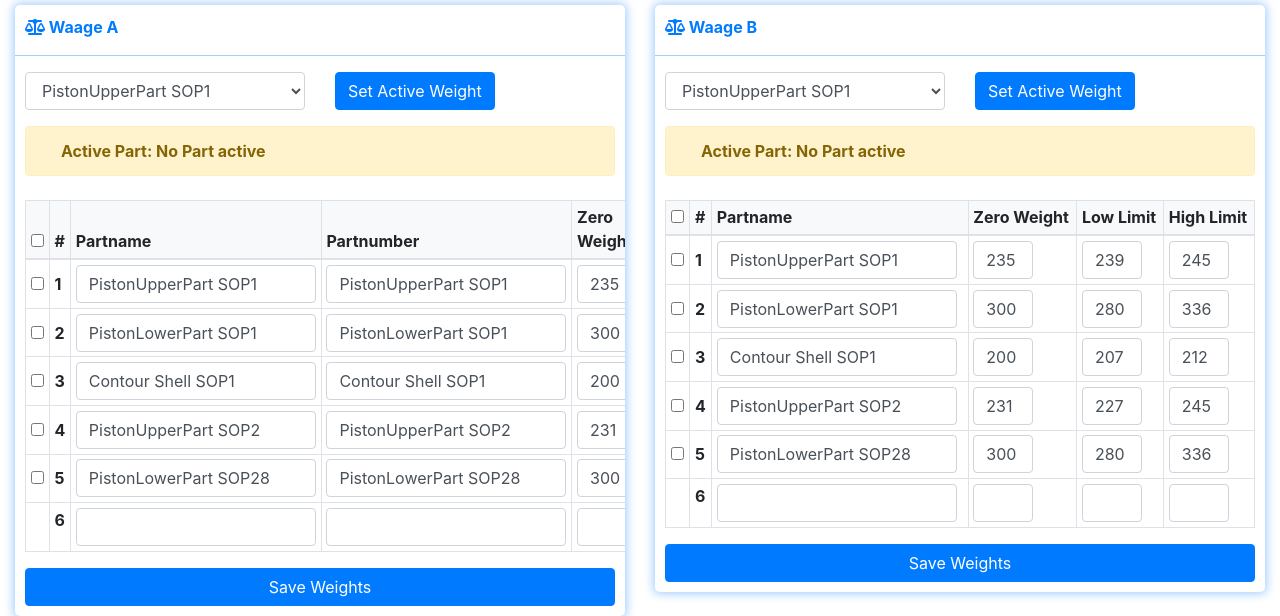
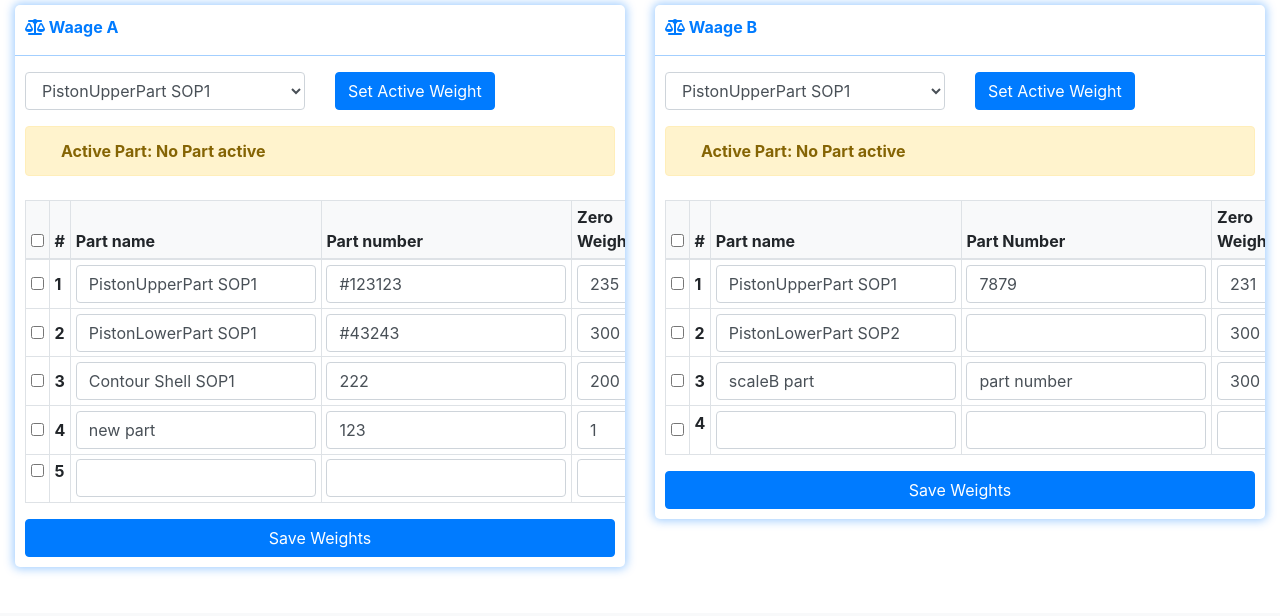
Before and after one commit to arborin/part_information_tracking_system, a Flask app: page / in a window 1280 px wide. Shown: the part 187-803 px from the top of the page. After the commit the page ends 760 px from the top, so only its background shows below. Run offline with Flask 2, Linux system fonts and the light colour scheme; some libraries are stand-ins or nearby versions.

Commit message:
[FIX] separate part adding

```diff
--- a/PartInformationTrackingSystem_v1/app.py
+++ b/PartInformationTrackingSystem_v1/app.py
@@ -214,8 +214,26 @@ def set_scale_b():
 
 @app.route('/settings/weights', methods=["GET", "POST"])
 def set_weights():
-    args = flask.request.json
-    app.weights = args
+    weights = flask.request.json['weight']
+    scale_id = flask.request.json['scale_id']
+
+    # DELETE ALL OLD VALUES FROM JSON
+    second_scale = []
+
+    for index in range(len( app.weights)):
+        if app.weights[index]['scale'] != scale_id:
+            second_scale.append(app.weights[index])
+
+    app.weights = second_scale
+
+    print("===========================")
+    print(app.weights)
+    print("===========================")
+    app.weights = app.weights + weights
+    print(app.weights)
+    print("===========================")
+
+    # app.weights = args
     app.write_settings('weights')
     return app.make_response("OK")
 
--- a/PartInformationTrackingSystem_v1/settings/weights.json
+++ b/PartInformationTrackingSystem_v1/settings/weights.json
@@ -1 +1 @@
-[{"hl": "245", "ll": "239", "part_name": "PistonUpperPart SOP1", "weight": "235"}, {"hl": "336", "ll": "280", "part_name": "PistonLowerPart SOP1", "weight": "300"}, {"hl": "212", "ll": "207", "part_name": "Contour Shell SOP1", "weight": "200"}, {"hl": "245", "ll": "227", "part_name": "PistonUpperPart SOP2", "weight": "231"}, {"hl": "336", "ll": "280", "part_name": "PistonLowerPart SOP28", "weight": "300"}]
+[{"hl": "245", "ll": "239", "part_name": "PistonUpperPart SOP1", "part_number": "#123123", "scale": "ScaleA", "weight": "235"}, {"hl": "336", "ll": "280", "part_name": "PistonLowerPart SOP1", "part_number": "#43243", "scale": "ScaleA", "weight": "300"}, {"hl": "212", "ll": "207", "part_name": "Contour Shell SOP1", "part_number": "222", "scale": "ScaleA", "weight": "200"}, {"hl": "3", "ll": "2", "part_name": "new part", "part_number": "123", "scale": "ScaleA", "weight": "1"}, {"hl": "245", "ll": "227", "part_name": "PistonUpperPart SOP1", "part_number": "7879", "scale": "ScaleB", "weight": "231"}, {"hl": "336", "ll": "280", "part_name": "PistonLowerPart SOP2", "part_number": "", "scale": "ScaleB", "weight": "300"}, {"hl": "123", "ll": "12", "part_name": "scaleB part", "part_number": "part number", "scale": "ScaleB", "weight": "300"}]
--- a/PartInformationTrackingSystem_v1/static/js/default.js
+++ b/PartInformationTrackingSystem_v1/static/js/default.js
@@ -53,27 +53,40 @@ $('.setActiveWeight').click(function(){
 })
 
 
+$(document).ready(function () {
     $(".saveWeights").click(function(){
         var data = []
         scale_id = this.id
 
+
+
         rows = $('.WeightRow'+scale_id);
+        // console.log(scale_id);
+        console.log(rows);
 
         rows.each(function(){
             inputs = $(this).find('input');
             // inputs = this.children;
-        if(inputs[0].value != ''){
+            if (inputs[1].value != ''){
                 data.push({
-                "part_name":inputs[0].value,
-                "weight":inputs[1].value,
-                "ll":inputs[2].value,
-                "hl": inputs[3].value
+                    "part_name":inputs[1].value,
+                    "part_number": inputs[2].value,
+                    "weight":inputs[3].value,
+                    "ll":inputs[4].value,
+                    "hl": inputs[5].value,
+                    "scale": scale_id
                 });
             }
         })
-    data = JSON.stringify(data);
+
+        let send_data = {};
+        send_data['weight'] = data;
+        send_data['scale_id'] = scale_id;
+
+        data = JSON.stringify(send_data);
 
         console.log(data);
+
         $.ajax({
             method: "POST",
             url:'/settings/weights',
@@ -81,7 +94,8 @@ $(".saveWeights").click(function(){
             contentType:"application/json; charset=utf-8",
             success:reload
         } );
-})
+    });
+});
 
 function reload(){
     location.reload();
--- a/PartInformationTrackingSystem_v1/templates/base.html
+++ b/PartInformationTrackingSystem_v1/templates/base.html
@@ -51,28 +51,35 @@
                         <tr>
                             <th style="background-color:#f8f9fa"><input class="" type="checkbox" value="" id="toggle_row"></th>
                             <th style="background-color:#f8f9fa">#</th>
-                            <th style="background-color:#f8f9fa">Partname</th>
-                            <th style="background-color:#f8f9fa">Partnumber</th>
+                            <th style="background-color:#f8f9fa">Part name</th>
+                            <th style="background-color:#f8f9fa">Part number</th>
                             <th style="background-color:#f8f9fa">Zero Weight</th>
                             <th style="background-color:#f8f9fa">Low Limit</th>
                             <th style="background-color:#f8f9fa">High Limit</th>
                         </tr>
                         </thead>
                         <tbody>
+                            {% set count = namespace(value=1) %}
+
                             {% for weight in weights %}
+                                {% if weight.scale == 'ScaleA' %}
                                     <tr class="WeightRowScaleA" id="{{'ScaleA_'+weight.part_name|replace(' ','_')}}">
                                         <td class="align-middle"><input class="" type="checkbox" value="" id="toggle_row"></td>
-                                    <td class="align-middle"><strong>{{loop.index}}</strong></td>
-                                    <td><input class="form-control" type="text" style="width: 240px" value="{{weight.part_name}}"></td>
-                                    <td><input class="form-control" type="text" style="width: 240px" value="{{weight.part_name}}"></td>
+                                        <td class="align-middle"><strong>{{ count.value }}</strong></td>
+                                        <td><input class="form-control" type="text" style="width: 240px" value="{{ weight.part_name }}"></td>
+                                        <td><input class="form-control" type="text" style="width: 240px" value="{{ weight.part_number }}"></td>
                                         <td><input class="form-control" type="text" style="width: 60px" step="0.01" value="{{ weight.weight }}" ></td>
-                                    <td><input class="form-control" type="text" style="width: 60px" step="0.01" value="{{weight.ll}}" ></td>
-                                    <td><input class="form-control" type="text" style="width: 60px" step="0.01" value="{{weight.hl}}" ></td>
+                                        <td><input class="form-control" type="text" style="width: 60px" step="0.01" value="{{ weight.ll }}" ></td>
+                                        <td><input class="form-control" type="text" style="width: 60px" step="0.01" value="{{ weight.hl }}" ></td>
                                     </tr>
+
+                                    {% set count.value = count.value + 1 %}
+                                {% endif %}
                             {% endfor %}
+
                             <tr class="WeightRowScaleA" id="">
-                                <td>&nbsp;</td>
-                                <td><strong>{{ weights|length + 1 }}</strong></td>
+                                <td><input class="" type="checkbox" value="" id="toggle_row"></td>
+                                <td><strong>{{ count.value  }}</strong></td>
                                 <td><input class="form-control" type="text" style="width: 240px" placeholder=""></td>
                                 <td><input class="form-control" type="text" style="width: 240px" placeholder=""></td>
                                 <td><input class="form-control" type="text" style="width: 60px" step="0.01" placeholder="" ></td>
@@ -120,26 +127,36 @@
                             <tr>
                                 <th style="background-color:#f8f9fa"><input class="" type="checkbox" value="" id="toggle_row"></th>
                                 <th style="background-color:#f8f9fa">#</th>
-                                <th style="background-color:#f8f9fa">Partname</th>
+                                <th style="background-color:#f8f9fa">Part name</th>
+                                <th style="background-color:#f8f9fa">Part Number</th>
                                 <th style="background-color:#f8f9fa">Zero Weight</th>
                                 <th style="background-color:#f8f9fa">Low Limit</th>
                                 <th style="background-color:#f8f9fa">High Limit</th>
                             </tr>
                         </thead>
                         <tbody>
+                            {% set count = namespace(value=1) %}
+
                             {% for weight in weights %}
-                                <tr class="WeightRowScaleA" id="{{'ScaleA_'+weight.part_name|replace(' ','_')}}">
+
+                                {% if weight.scale == 'ScaleB' %}
+                                    <tr class="WeightRowScaleB" id="{{'ScaleB_'+weight.part_name|replace(' ','_')}}">
                                         <td class="align-middle"><input class="" type="checkbox" value="" id="toggle_row"></td>
-                                    <td class="align-middle"><strong>{{loop.index}}</strong></td>
-                                    <td><input class="form-control" type="text" style="width: 240px" value="{{weight.part_name}}"></td>
+                                        <td class="align-middle"><strong>{{ count.value }}</strong></td>
+                                        <td><input class="form-control" type="text" style="width: 240px" value="{{ weight.part_name }}"></td>
+                                        <td><input class="form-control" type="text" style="width: 240px" value="{{ weight.part_number }}"></td>
                                         <td><input class="form-control" type="text" style="width: 60px" step="0.01" value="{{ weight.weight }}" ></td>
-                                    <td><input class="form-control" type="text" style="width: 60px" step="0.01" value="{{weight.ll}}" ></td>
-                                    <td><input class="form-control" type="text" style="width: 60px" step="0.01" value="{{weight.hl}}" ></td>
+                                        <td><input class="form-control" type="text" style="width: 60px" step="0.01" value="{{ weight.ll }}" ></td>
+                                        <td><input class="form-control" type="text" style="width: 60px" step="0.01" value="{{ weight.hl }}" ></td>
                                     </tr>
+
+                                    {% set count.value = count.value + 1 %}
+                                {% endif %}
                             {% endfor %}
-                            <tr class="WeightRowScaleA" id="">
-                                <td>&nbsp;</td>
-                                <td><strong>{{ weights|length + 1 }}</strong></td>
+                            <tr class="WeightRowScaleB" id="">
+                                <td class="align-middle"><input class="" type="checkbox" value="" id="toggle_row"></td>
+                                <td><strong>{{ count.value }}</strong></td>
+                                <td><input class="form-control" type="text" style="width: 240px" placeholder=""></td>
                                 <td><input class="form-control" type="text" style="width: 240px" placeholder=""></td>
                                 <td><input class="form-control" type="text" style="width: 60px" step="0.01" placeholder="" ></td>
                                 <td><input class="form-control" type="text" style="width: 60px" step="0.01" placeholder="" ></td>
```
Lines whose indentation alone changed are shown as unchanged.
